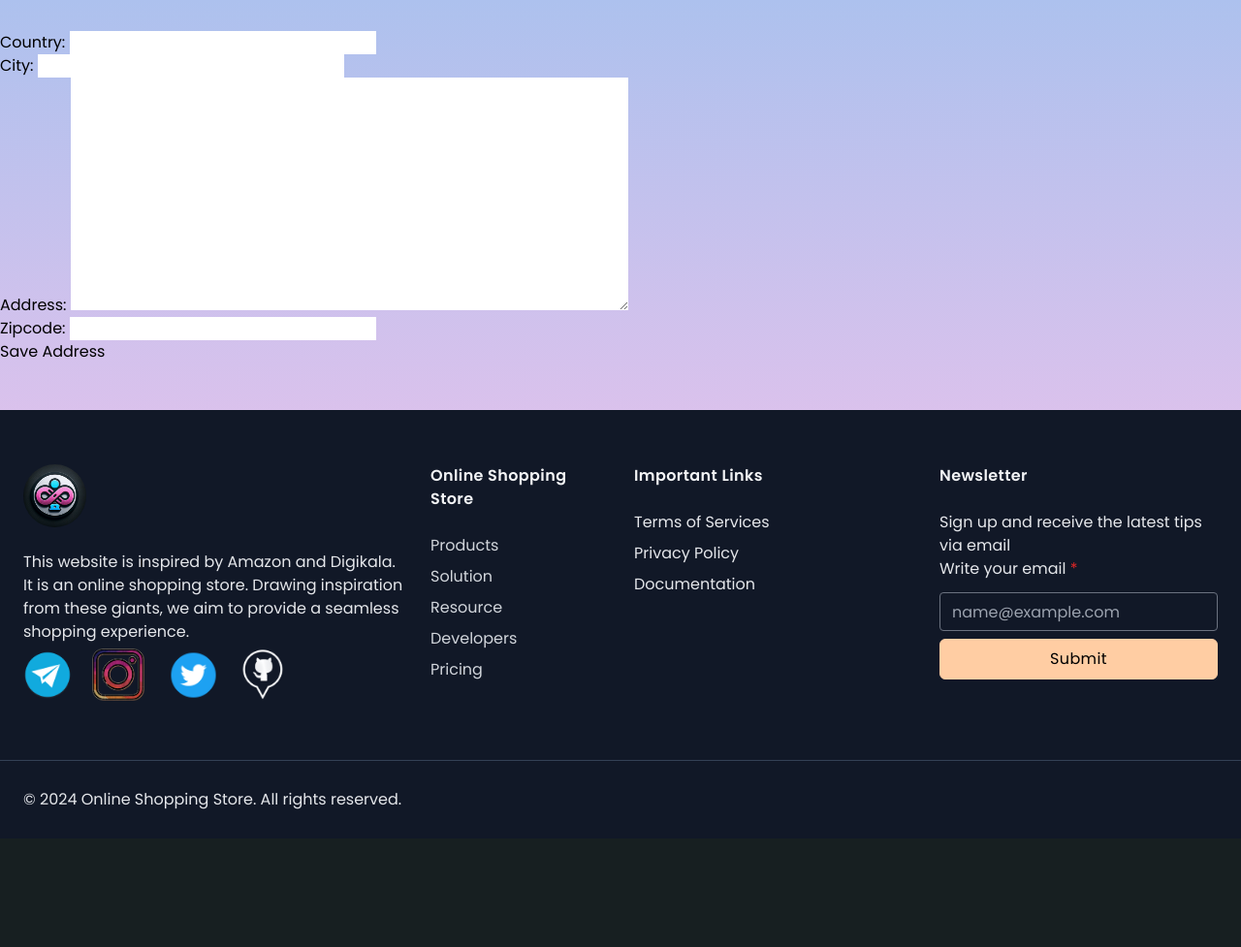
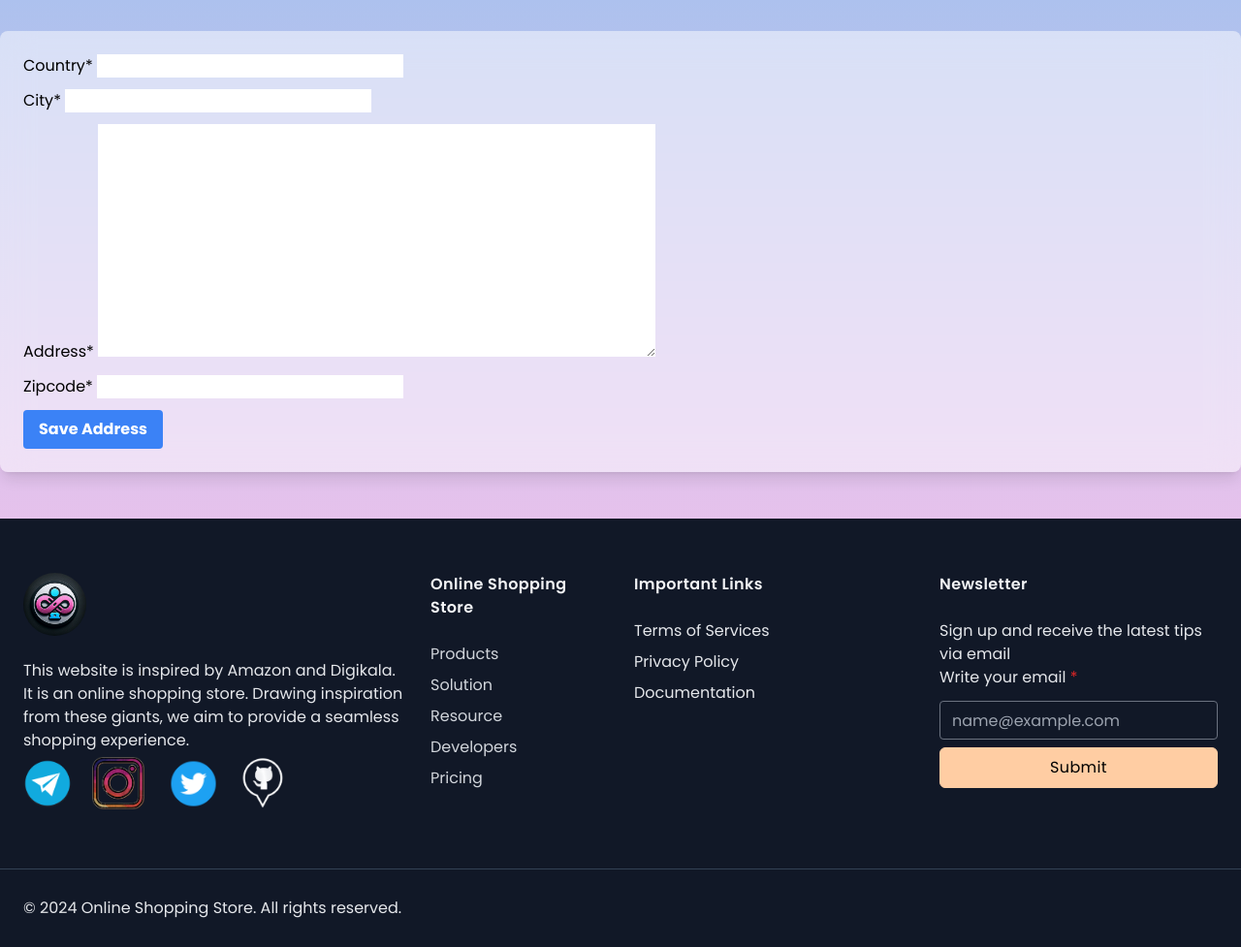
Before and after one commit to FardinMoghaddamPour/Online_Shopping_Store, a Django app: page /create-address/ in a window 1280 px wide. Shown: the part 65-1042 px from the top of the page at 97% size. Before the commit the page ends 900 px from the top, so only its background shows below. Run offline with Django 5.2, Linux system fonts and the light colour scheme; parts of the project's set-up code (start-up, migrations or seed data) failed here and were passed over; some libraries are stand-ins or nearby versions.

Commit message:
Subject: Enhanced address form styling and functionality
Description:
This commit refines the address form's presentation and functionality across multiple files within the application.

Explanation:
1. account/forms.py: Introduced a new form class `AddressForm` derived from `forms.ModelForm` to manage address data. This form class excludes the 'is_active' field and enhances the form's presentation using Bootstrap classes for `country`, `city`, `address`, and `zipcode`.
2. account/views.py: Updated `CreateAddressView` to utilize the new `AddressForm` class (`form_class = AddressForm`). The `form_valid` method now ensures the address is associated with the current user (`self.request.user`) and sets `is_active` to `False` for newly created addresses.
3. create_address.html: Updated the HTML template to extend the base layout and integrated `django-crispy-forms` for rendering the `AddressForm` with improved styling. The form is now presented within a styled container with a prominently styled 'Save Address' button.

Conclusion:
These updates aim to enhance user interaction with address management by improving form styling and backend functionality. The changes provide a more intuitive and visually appealing experience for users adding or managing addresses.

```diff
--- a/account/forms.py
+++ b/account/forms.py
@@ -1,4 +1,7 @@
-from .models import CustomUser
+from .models import (
+    CustomUser,
+    Address,
+)
 from crispy_forms.helper import FormHelper
 from crispy_forms.layout import Layout, Submit, Field
 from django import forms
@@ -122,3 +125,24 @@ class CustomPasswordChangeForm(PasswordChangeForm):
             raise forms.ValidationError("The two password fields didn't match.")
         password_validation.validate_password(password2, self.user)
         return password2
+
+
+class AddressForm(forms.ModelForm):
+    class Meta:
+        model = Address
+        fields = ['country', 'city', 'address', 'zipcode']  # 'is_active' is excluded
+
+    def __init__(self, *args, **kwargs):
+        super(AddressForm, self).__init__(*args, **kwargs)
+        self.helper = FormHelper()
+        self.helper.form_method = 'post'
+        self.helper.layout = Layout(
+            Field('country', css_class='shadow appearance-none border rounded w-full py-2 px-3 text-gray-700 '
+                                       'leading-tight focus:outline-none focus:shadow-outline'),
+            Field('city', css_class='shadow appearance-none border rounded w-full py-2 px-3 text-gray-700 '
+                                    'leading-tight focus:outline-none focus:shadow-outline'),
+            Field('address', css_class='shadow appearance-none border rounded w-full py-2 px-3 text-gray-700 '
+                                       'leading-tight focus:outline-none focus:shadow-outline'),
+            Field('zipcode', css_class='shadow appearance-none border rounded w-full py-2 px-3 text-gray-700 '
+                                       'leading-tight focus:outline-none focus:shadow-outline'),
+        )
--- a/account/views.py
+++ b/account/views.py
@@ -5,7 +5,8 @@ from .models import (
 from .forms import (
     UserCreationForm,
     CustomUserForm,
-    CustomPasswordChangeForm
+    CustomPasswordChangeForm,
+    AddressForm,
 )
 from django.contrib import messages
 from django.contrib.auth import authenticate, login, logout
@@ -189,10 +190,11 @@ class CustomPasswordChangeView(SuccessMessageMixin, PasswordChangeView):
 
 class CreateAddressView(CreateView):
     model = Address
-    fields = ['country', 'city', 'address', 'zipcode']
+    form_class = AddressForm
     template_name = 'create_address.html'
     success_url = reverse_lazy('account:profile')
 
     def form_valid(self, form):
         form.instance.user = self.request.user
+        form.instance.is_active = False
         return super().form_valid(form)
--- a/templates/create_address.html
+++ b/templates/create_address.html
@@ -1,11 +1,19 @@
 {% extends 'layout/_base.html' %}
+{% load crispy_forms_filters %}
+
+{% load crispy_forms_tags %}
 
 {% block content %}
-<div class="mt-8 mb-12">
+<div class="mt-8 mb-12 bg-white bg-opacity-50 backdrop-filter backdrop-blur-lg p-6 rounded-lg shadow-lg">
     <form method="post">
         {% csrf_token %}
-        {{ form.as_p }}
-        <button type="submit" class="btn btn-primary">Save Address</button>
+        {{ form|crispy }}
+        <button
+            type="submit"
+            class="bg-blue-500 hover:bg-blue-700 text-white font-bold py-2 px-4 rounded"
+        >
+            Save Address
+        </button>
     </form>
 </div>
 {% endblock %}
```
